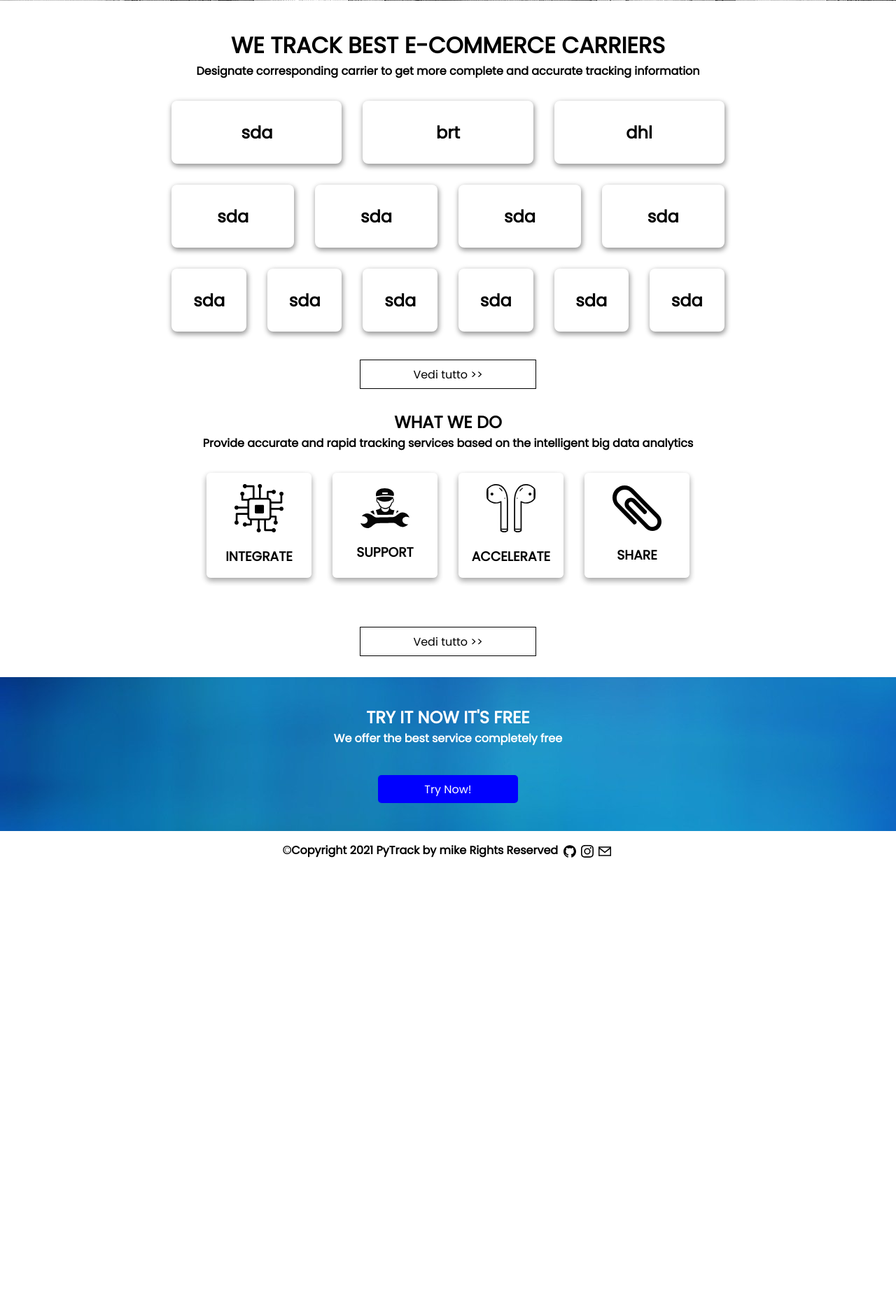
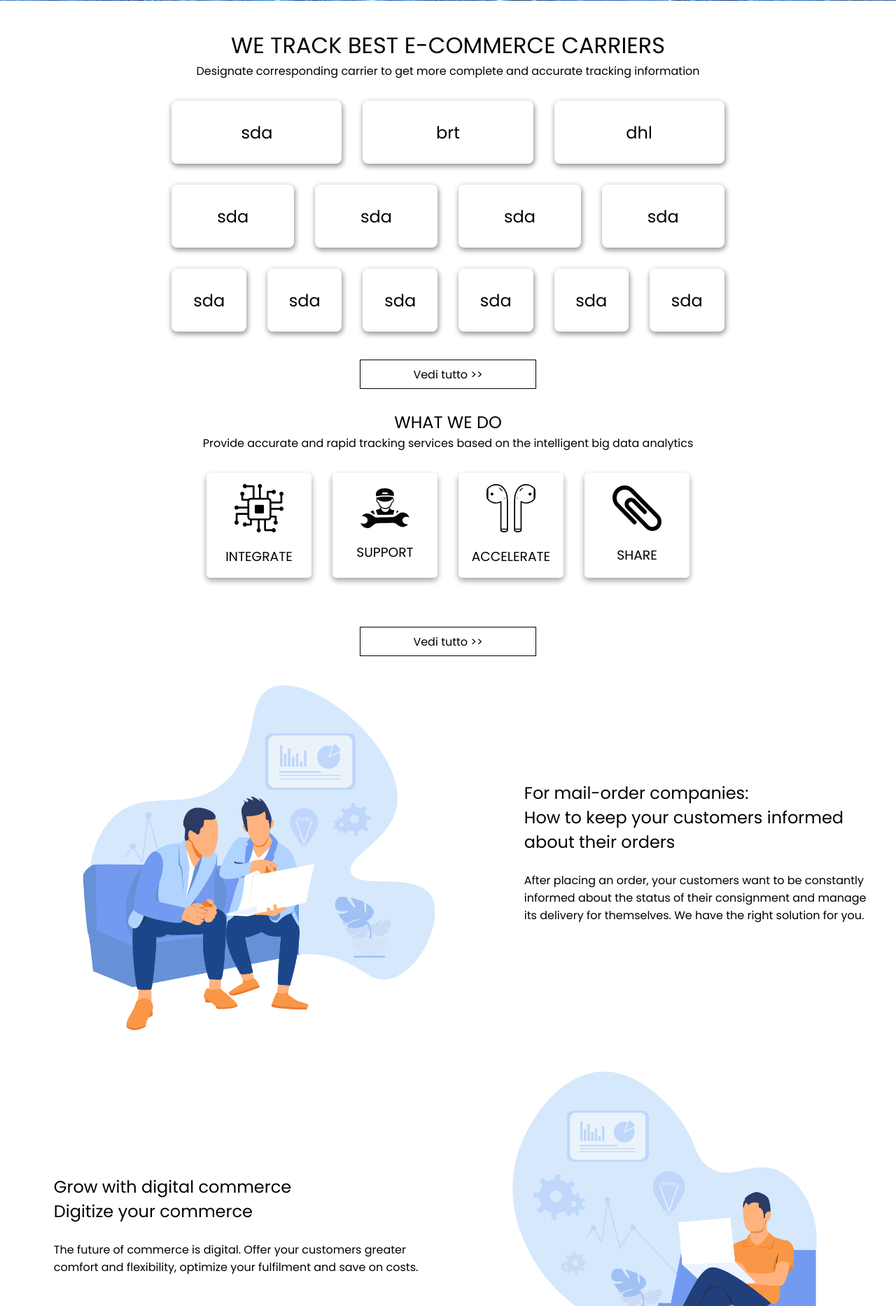
Before and after one commit to mike0x3/django-track, a Django app: page / in a window 1280 px wide. Shown: the part 573-2440 px from the top of the page at 70% size. Before the commit the page ends 1799 px from the top, so only its background shows below. Run offline with Django 3.2, Linux system fonts and the light colour scheme.

Commit message:
Add existing files

```diff
--- a/main/static/main/stylesheet/style.css
+++ b/main/static/main/stylesheet/style.css
@@ -1,6 +1,7 @@
 * {
 	padding: 0;
 	margin: 0;
+	font-weight: normal;
 }
 
 li {
@@ -60,7 +61,6 @@ header {
 	align-content: center;
 	justify-content: space-between;
 	width: 100%;
-	background-color: rgba(211,211,211, 0.8);
 	padding: 10px 15px 10px 15px;
 	box-sizing: border-box;
 	box-shadow: 6px 6px 20px rgba(122, 122, 122, 0.2);
@@ -81,7 +81,7 @@ header {
 }
 
 .image-background {
-	background: url(/static/main/images/test1.jpg) no-repeat center center fixed;
+	background: url(/static/main/images/blue4.jpg) no-repeat center center fixed;
 	background-size: cover;
 }
 
@@ -318,7 +318,7 @@ form {
 }
 
 .try {
-	margin-top: 30px;
+	margin-top: 50px;
 	color: #ffffff;
 	padding: 40px 0 40px 0;
 	display: flex;
@@ -388,11 +388,12 @@ footer h4, a {
 .general-info {
 	margin-top: 8px;
 	padding: 10px;
-	box-shadow: 1px 3px 7px 1px rgb(0 0 0 / 40%);
+	box-shadow: 1px 2px 2px 1px rgb(0 0 0 / 40%);
 	border-radius: 8px;
 	display: flex;
 	align-items: center;
 	justify-content: space-between;
+	transition: 0.2s box-shadow;
 }
 
 .post-image img {
@@ -422,6 +423,56 @@ footer h4, a {
 .status-info {
 	margin: 10px 0 10px 0;
 	padding: 10px;
-	box-shadow: 1px 3px 7px 1px rgb(0 0 0 / 40%);
+	box-shadow: 1px 2px 2px 1px rgb(0 0 0 / 40%);
 	border-radius: 8px;
+	transition: 0.2s box-shadow;
 }
+
+.status-info:hover {
+	box-shadow: 1px 3px 6px 1px rgb(0 0 0 / 40%);
+}
+
+.general-info:hover {
+	box-shadow: 1px 3px 6px 1px rgb(0 0 0 / 40%);
+}
+
+.flex-center {
+	display: flex;
+	align-items: center;
+	justify-content: center;
+}
+
+.left-part {
+	width: 60%;
+}
+
+.left-part img{
+	width: 100%;
+}
+
+.right-part {
+	padding-right: 2.5%;
+	width: 40%;
+}
+
+.part1 {
+	width: 45%;
+	padding-left: 6%;
+}
+
+.part2 {
+	width: 55%;
+}
+
+.part2 img{
+	width: 100%;
+}
+
+.svg-line {
+	background-image: url(/static/main/images/wave.svg);
+	background-position: center;
+  	background-repeat: no-repeat;
+  	background-size: cover;
+	width: 100%;
+	height: 212px;
+}
--- a/main/templates/main/base.html
+++ b/main/templates/main/base.html
@@ -27,7 +27,7 @@
 	{% endblock %}
 	</div>
 	<footer>
-		<h4>©Copyright 2021 PyTrack by <a href="#">mike</a> Rights Reserved <span class="social"><a href="#"><img src="{% static 'main/images/github.svg' %}" alt="github" width="18"></a><a href="#"><img src="{% static 'main/images/instagram.svg' %}" alt="instagram" width="18"></a><a href="#"><img src="{% static 'main/images/email.svg' %}" alt="email" width="18"></a></span></h4>
+		<h4>©Copyright 2021 PyTrack by <a href="https://github.com/mike0x3/mike0x3">mike</a> Rights Reserved <span class="social"><a href="https://github.com/mike0x3/mike0x3"><img src="{% static 'main/images/github.svg' %}" alt="github" width="18"></a><a href="#"><img src="{% static 'main/images/instagram.svg' %}" alt="instagram" width="18"></a><a href="#"><img src="{% static 'main/images/email.svg' %}" alt="email" width="18"></a></span></h4>
 	</footer>
 
 </body>
--- a/main/templates/main/index.html
+++ b/main/templates/main/index.html
@@ -8,23 +8,6 @@
 			<h1><span class="yellow">Py</span>Post</h1>
 			<h4>Abbiamo tracciato 1,434,543 pacchi</h4>
 		</div>
-		{% if code %}
-			<h4>Stato: {{ stato }}</h4>
-			<h4>Dettagli:</h4>
-			{% for el in dettagli %}
-				{{ el.datetime }}
-				{{ el.description }}
-				{{ el.message }}
-				{{ el.status }}
-				{{ el.tracking_location }}
-				{{ el.datetime }}
-			{% endfor %}
-			<h4>Data_consegna: {{ data_consegna }}</h4>
-			<style>
-				.form{ display:none;}
-			</style>
-
-		{% endif %}
 		<div class="form">
 			<form action="/track">
 				{% csrf_token %}
@@ -115,10 +98,34 @@
 			</div>
 			<a href="#" class="button-viewall">Vedi tutto >></a>
 		</section>
+		<section class="flex-center">
+			<div class="left-part">
+				<img src="{% static 'main/images/illustrazione1.png' %}" alt="illustrazione1">
+			</div>
+			<div class="right-part">
+				<b><h1>For mail-order companies:</h1></b>
+				<h1>How to keep your customers informed about their orders</h1>
+				<br>
+				<p>After placing an order, your customers want to be constantly informed about the status of their consignment and manage its delivery for themselves. We have the right solution for you.</p>
+			</div>
+		</section>
+		<section class="flex-center">
+			<div class="part1">
+				<b><h1>Grow with digital commerce</h1></b>
+				<h1>Digitize your commerce</h1>
+				<br>
+				<p>The future of commerce is digital. Offer your customers greater comfort and flexibility, optimize your fulfilment and save on costs.</p>
+			</div>
+			<div class="part2">
+				<img src="{% static 'main/images/illustrazione2.png' %}" alt="illustrazione1">
+			</div>
+		</section>
 		<section class="try">
 			<h2>TRY IT NOW IT'S FREE</h2>
 			<h4>We offer the best service completely free</h4>
 			<a href="#" class="try-button">Try Now!</a>
+		</section>
+		<div class="svg-line">
 
-		</section>
+		</div>
 {% endblock %}
--- a/main/templates/main/track.html
+++ b/main/templates/main/track.html
@@ -34,12 +34,11 @@
 	{% endfor %}
 	</section>
 	</section>
-	<!--
 	<br>
 	<br>
 	<hr>
 	<br>
 	<br>
-	<p>{{ tracker }}</p>/-->
+	<p>{{ tracker }}</p>
 </div>
 {% endblock %}
```
Also changed, not shown: main/static/main/images/illustrazione1.png (added), main/static/main/images/illustrazione2.png (added), main/static/main/images/wave.svg (added).
